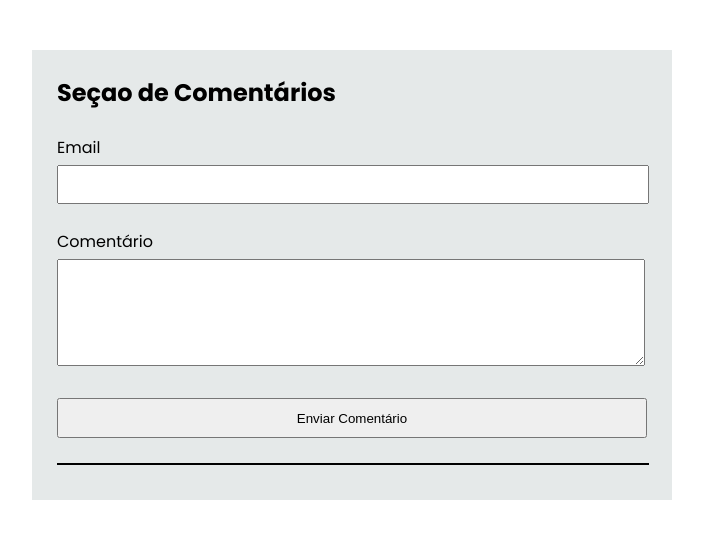
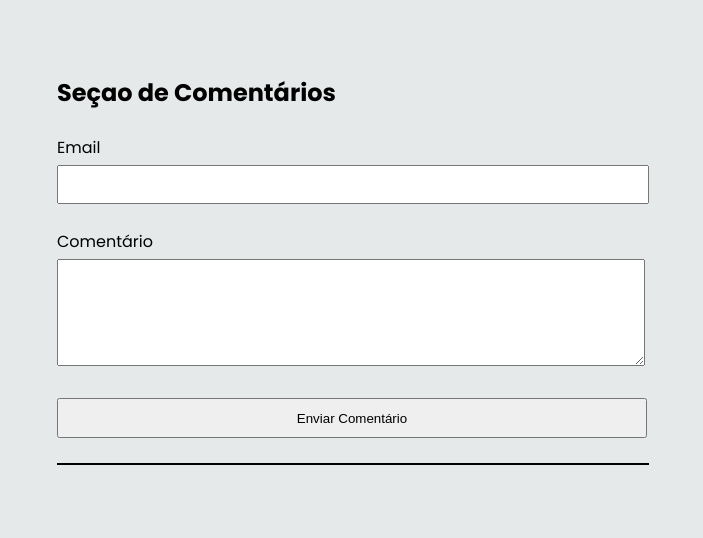
Before and after one commit to Lucianoquintela/se-o-de-comentarios-, a plain HTML site: page index.html in a window 1280 px wide. Shown: the whole page, without its empty margins (288-991 px from the left). Drawn offline with Linux system fonts and the light colour scheme.

Commit message:
Update style.css

```diff
--- a/style.css
+++ b/style.css
@@ -57,3 +57,12 @@ main{
 .comentario{
     margin-top: 10px;
 }
+
+
+@media(max-width: 1280px) {
+
+    body {
+        background-color: rgb(229, 233, 233);
+    }
+
+}
```
